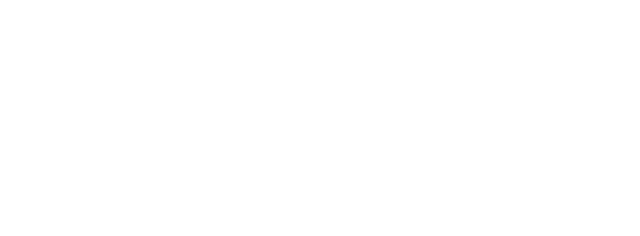
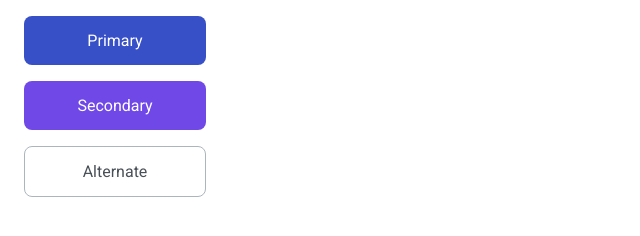
Before and after one commit to moiseyka86/htmlcss-20220120_marina31, a website: page 03-lection1/01-button/index.html in a window 1280 px wide. Shown: the whole page, without its empty margins (0-640 px from the left). Drawn offline with Linux system fonts and the light colour scheme.

Commit message:
add button styles

```diff
--- a/03-lection1/01-button/button.css
+++ b/03-lection1/01-button/button.css
@@ -1 +1,49 @@
 /* Стилизация кнопки */
+.button{
+    width:182px;
+    padding:15px;
+    box-sizing: border-box;
+    text-align: center;
+    border-radius:8px;
+    cursor: pointer;
+    font-family: Roboto;
+    font-size: 16px;
+}
+.button_primary{
+    color:var(--white);
+    background-color:var(--primary);
+}
+.button_primary:hover{
+    background-color: #2342C0;
+}
+.button_primary:disabled{
+    opacity:0.5;
+    cursor:default;
+}
+.button_secondary{
+    color:var(--white);
+    background-color:var(--secondary);
+}
+.button_secondary:hover{
+    background-color: #5028C6;
+}
+.button_secondary:disabled{
+    cursor:default;
+    opacity:0.5;
+}
+.button_alternate{
+   color:var(--grey-4);
+   background-color:var(--white);
+   border:1px solid var(--grey-3);
+}
+.button_alternate:hover{
+    color:var(--grey-4);
+    border-color:var(--black);
+}
+.button_alternate:disabled{
+    opacity:0.5;
+    cursor:default;
+}
+.wrapper__button{
+    margin:16px;
+}
--- a/03-lection1/01-button/index.html
+++ b/03-lection1/01-button/index.html
@@ -1,11 +1,18 @@
 <!DOCTYPE html>
 <!-- Страница с кнопкой -->
 <html lang="ru">
-    <head>
-        <link rel="stylesheet" href="../../assets/css/main.css">
-        <link rel="stylesheet" href="./button.css">
-    </head>
-    <body>
 
-    </body>
+<head>
+    <link rel="stylesheet" href="../../assets/css/main.css">
+    <link rel="stylesheet" href="./button.css">
+</head>
+
+<body>
+    <div class="wrapper">
+        <div class="button button_primary wrapper__button">Primary</div>
+        <div class="button button_secondary wrapper__button">Secondary</div>
+        <div class="button button_alternate wrapper__button">Alternate</div>
+    </div>
+</body>
+
 </html>
```
